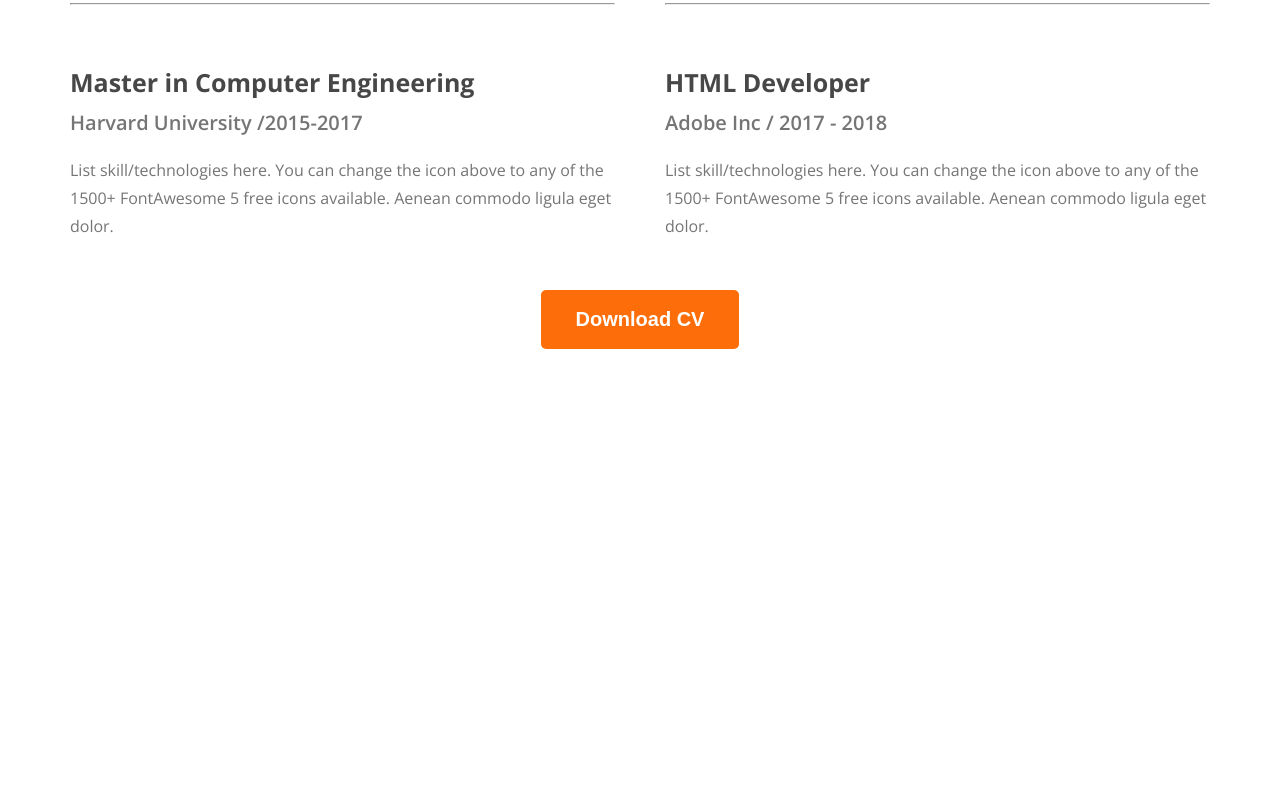
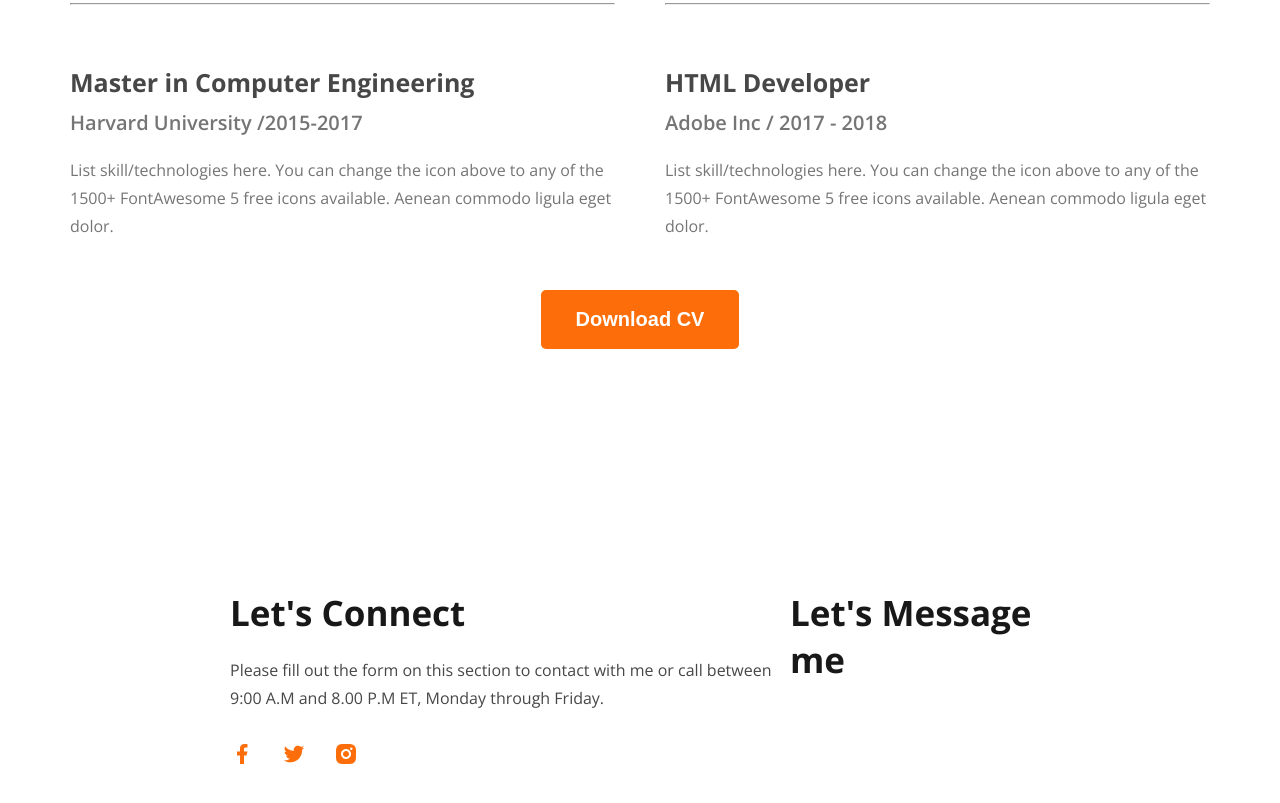
Before and after one commit to mashfikur/developer_portfolio, a plain HTML site: page index.html in a window 1280 px wide. Shown: the part 3273-4076 px from the top of the page. Before the commit the page ends 3732 px from the top, so only its background shows below. Drawn offline with nearby package versions, Linux system fonts and the light colour scheme.

Commit message:
contact section

```diff
--- a/index.html
+++ b/index.html
@@ -208,6 +208,27 @@
       </div>
     </main>
 
-    <footer></footer>
+    <footer>
+      <!-- Left part -->
+
+      <div class="footer-left">
+        <h3 class="footer-title">Let's Connect</h3>
+        <p class="footer-desc">
+          Please fill out the form on this section to contact with me or call
+          between 9:00 A.M and 8.00 P.M ET, Monday through Friday.
+        </p>
+        <div class="footer-icons">
+          <img src="images/icons/facebook.png" alt="" />
+          <img src="images/icons/twitter.png" alt="" />
+          <img src="images/icons/insta.png" alt="" />
+        </div>
+      </div>
+
+      <!-- Right part -->
+
+      <div class="footer-right">
+        <div class="footer-title">Let's Message me</div>
+      </div>
+    </footer>
   </body>
 </html>
--- a/styles/style.css
+++ b/styles/style.css
@@ -233,3 +233,29 @@ main {
 .download-btn {
   text-align: center;
 }
+
+footer {
+  padding: 130px 230px;
+  display: flex;
+  justify-content: space-between;
+}
+
+.footer-title {
+  color: #181818;
+  font-size: 35px;
+  font-weight: 700;
+  margin-bottom: 20px;
+}
+
+.footer-desc {
+  color: #474747;
+  font-size: 16px;
+  font-weight: 400;
+  line-height: 28px;
+  margin-bottom: 30px;
+  width: 560px;
+}
+
+.footer-icons img {
+  margin-right: 24px;
+}
```
